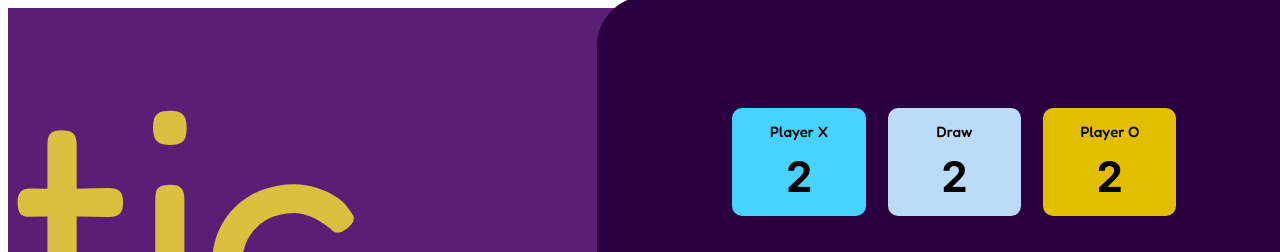
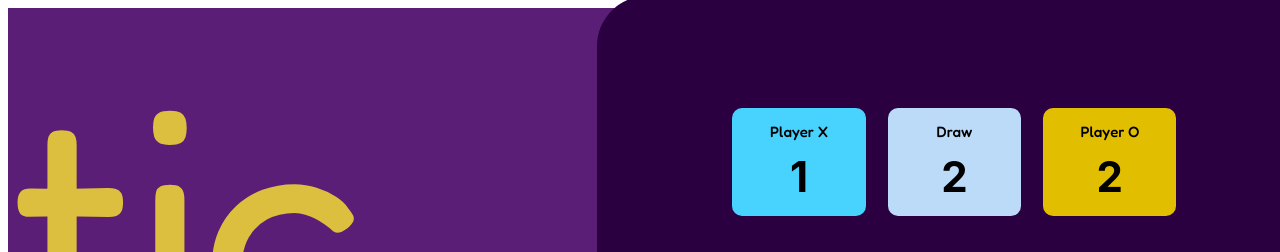
Before and after one commit to PranitaJainB/InfiniteTicTacToe, a React (Vite) app in the folder TicTacToe/: page / in a window 1280 px wide. Both pictures are taken after a click on the button "Start Game". Shown: the top 252 px of the page. Built offline with nearby package versions, Linux system fonts and the light colour scheme.

Commit message:
Score Component created

```diff
--- a/TicTacToe/src/components/Score.jsx
+++ b/TicTacToe/src/components/Score.jsx
@@ -8,7 +8,7 @@ const Score = () => {
           Player X
         </label>
         <label for="" class="score">
-          2
+          1
         </label>
       </ScoreBox>
       <ScoreBox className="draw">
```
